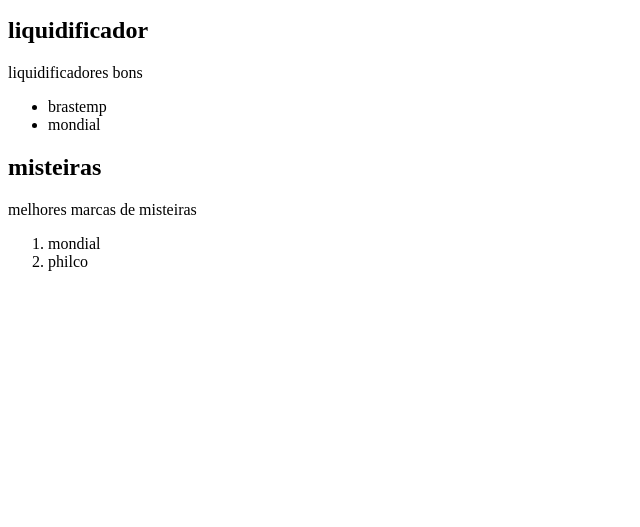
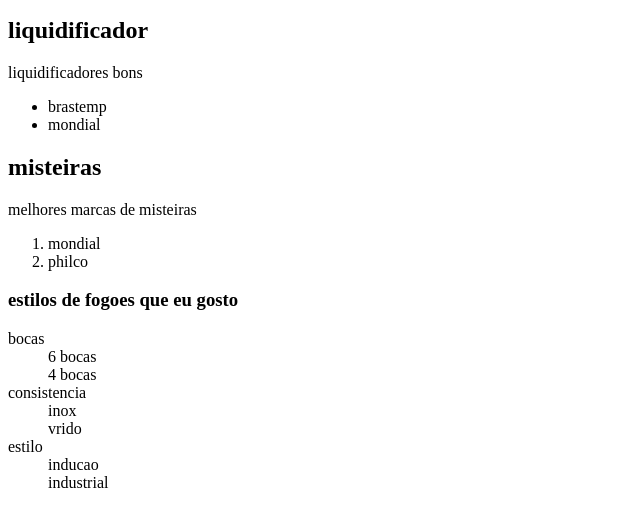
Before and after one commit to ufjf-dcc121/ufjf-dcc121-2022-1-atv2-IgorGuedes018, a plain HTML site: page index.html in a window 1280 px wide. Shown: the part 101-628 px from the top of the page, without its empty margins (0-640 px from the left). Drawn offline with Linux system fonts and the light colour scheme.

Commit message:
compreto

```diff
--- a/index.html
+++ b/index.html
@@ -22,7 +22,25 @@
         <li>philco</li>
     </ol>
 
+    <h3> estilos de fogoes que eu gosto</h3>
+    <dl>
+        <div>
+            <dt> bocas</dt>
+            <dd> 6 bocas</dd>
+            <dd> 4 bocas</dd>
+        </div>
+        <div>
+            <dt> consistencia</dt>
+            <dd> inox</dd>
+            <dd> vrido</dd>
+        </div>
+        <div>
+            <dt> estilo</dt>
+            <dd> inducao</dd>
+            <dd> industrial</dd>
+        </div>
+    </dl>
+
 
 </body>
-
 </html>
```
